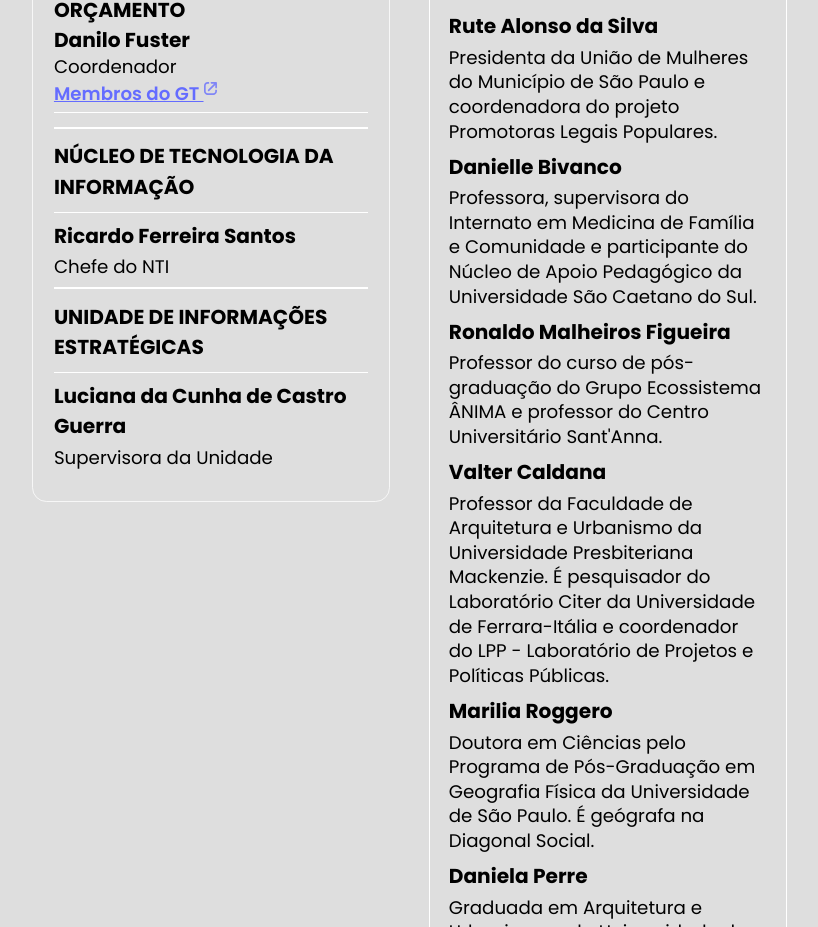
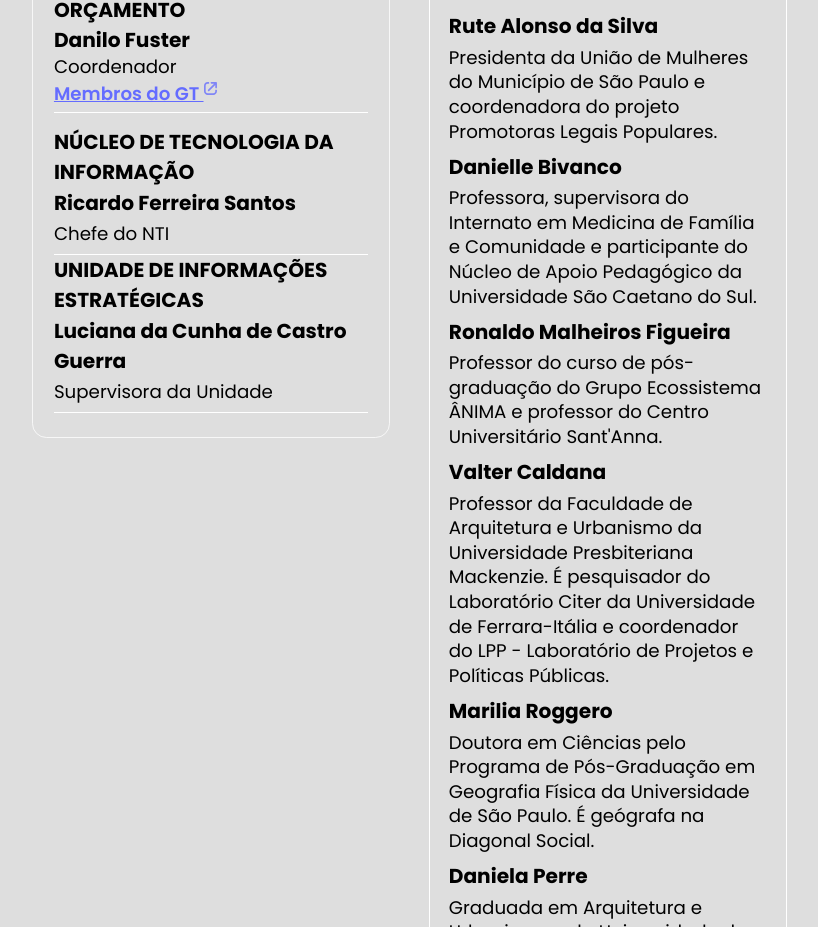
Before and after one commit to ObservatorioPoliticasTCM/painel-frontend, a Vue app: page /fichatecnica in a window 1280 px wide. Shown: the part 1160-2087 px from the top of the page, without its empty margins (429-1247 px from the left). Built offline with nearby package versions, Linux system fonts and the light colour scheme.

Commit message:
NameGroup atualizado para estilo das unidades técnicas de apoio

```diff
--- a/src/components/NameGroup.vue
+++ b/src/components/NameGroup.vue
@@ -1,7 +1,7 @@
 <template>
   <div class="name-group" :class="{ 'border': border }">
-    <div class="name-group-header">{{ name }}</div>
-    <div class="name-group-content">
+    <div class="name-group-header" :class="{ 'border': border }">{{ name }}</div>
+    <div class="name-group-content" :class="{ 'border': border }">
       <slot />
     </div>
   </div>
@@ -15,11 +15,14 @@ const { name, border = true } = defineProps<Props>()
 <style scoped>
 .name-group {
   text-align: left;
+  border-bottom: 0.0625em solid #fff;
 }
 .name-group-header {
   font-weight: bold;
   font-size: 1.05em;
   text-transform: uppercase;
+}
+.name-group-header.border {
   border-top: 0.1em solid #fff;
   border-bottom: 0.0625em solid #fff;
   padding: 0.6em 0 0.5em;
```
